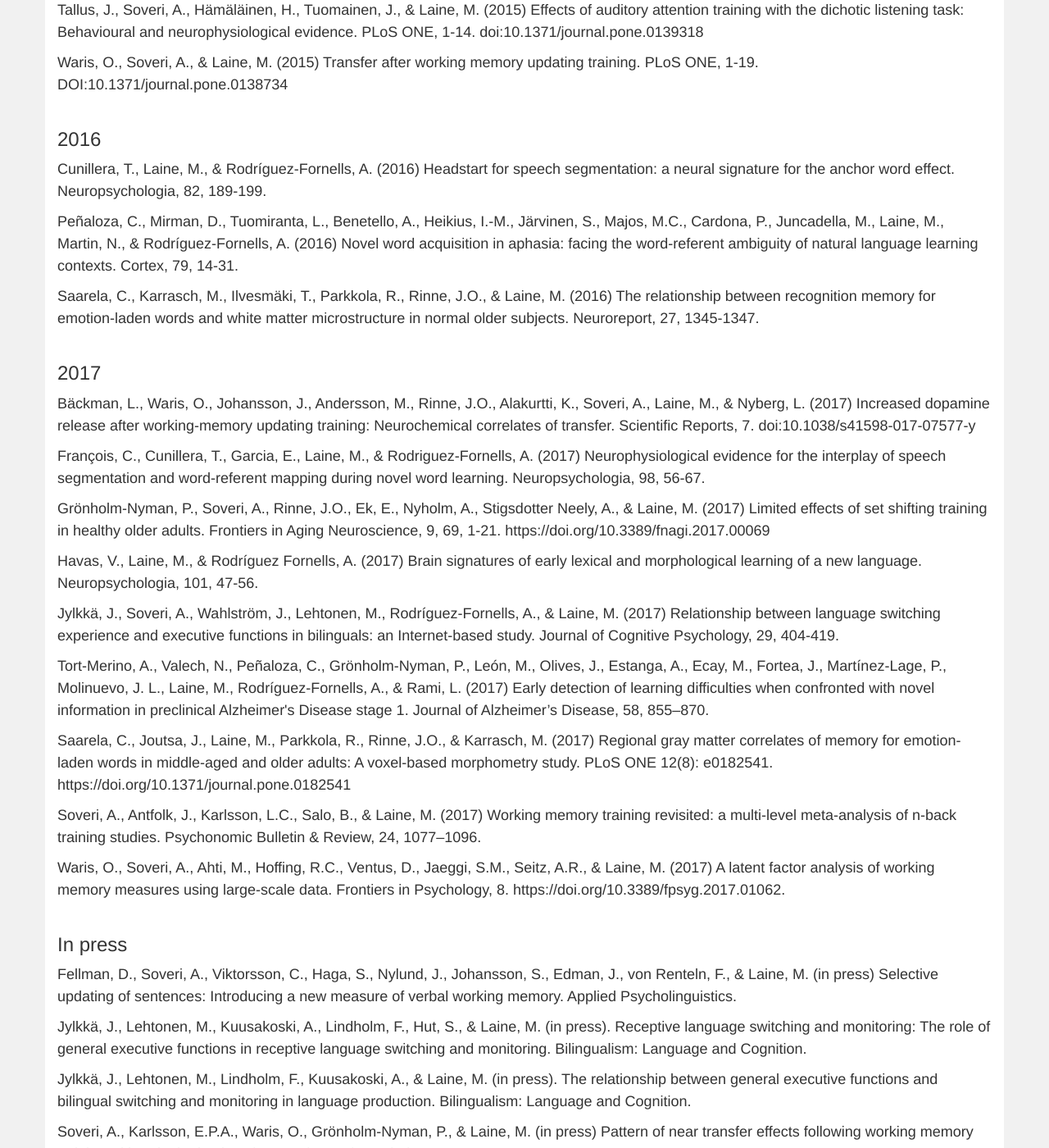
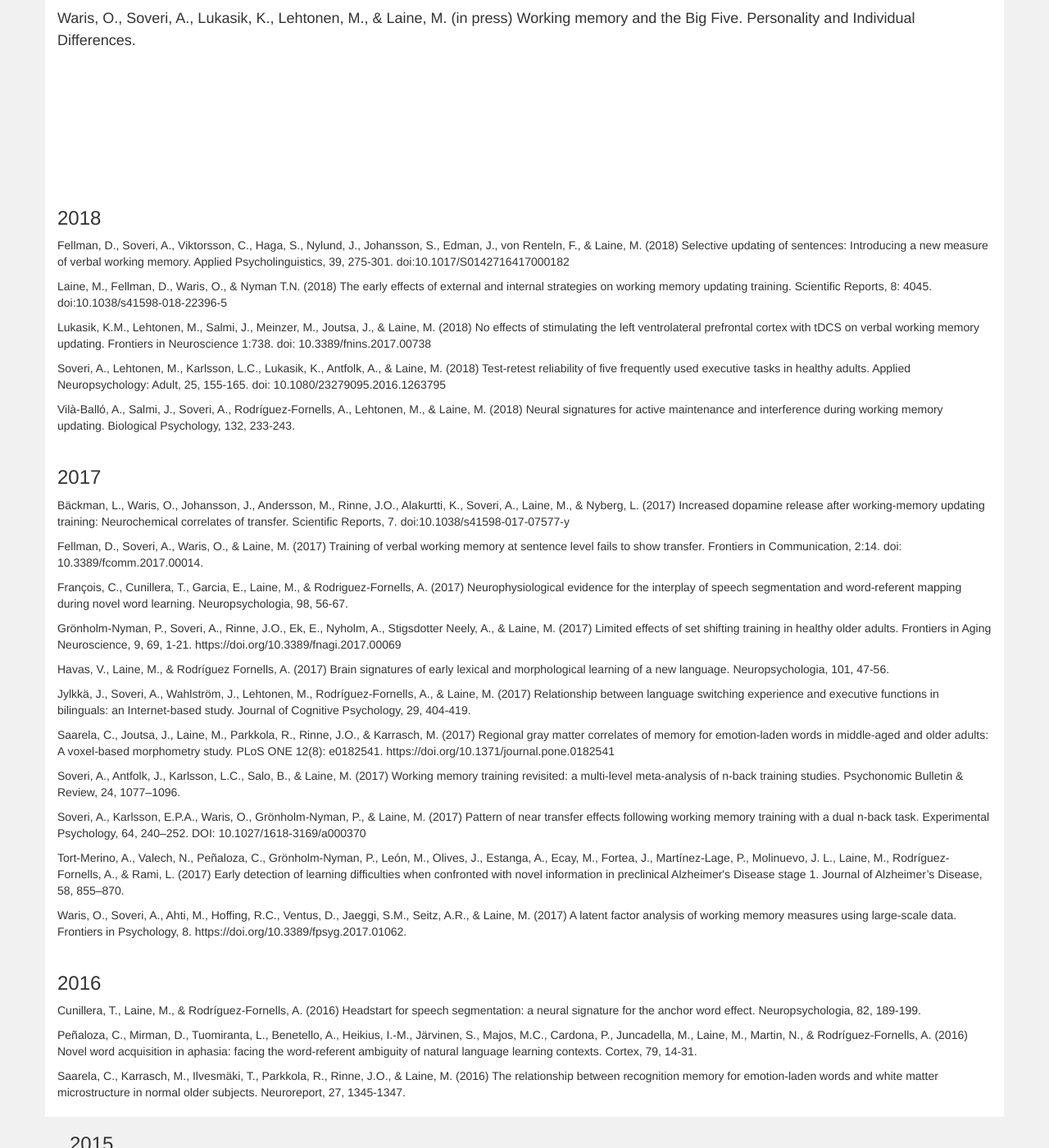
Before and after one commit to dlfell/braintrain, a Jekyll site: the page built from publications.html, in a window 1280 px wide and 1400 px high, scrolled down 591 px. Shown: the whole window at 82% size. Built offline with Jekyll 4.4.1, drawn with Linux system fonts in a browser that asks for light colours; nearby versions of some CDN libraries; some of the changed text lies outside the part shown.

Commit message:
Update publications.html

```diff
--- a/publications.html
+++ b/publications.html
@@ -3,6 +3,60 @@
 ---
 <div class="col-md-12">
     <h3>BrainTrain publications 2015-onwards related to working memory training, executive functions, bilingualism, learning, and memory</h3>
+</div>
+
+<div class="col-md-12">
+    <h3>In press</h3>
+    <ul class="research-list">
+        <li>Jylkkä, J., Lehtonen, M., Kuusakoski, A., Lindholm, F., Hut, S., & Laine, M. (in press). Receptive language switching and monitoring: The role of general executive functions in receptive language switching and monitoring. Bilingualism: Language and Cognition.</li>
+        <li>Jylkkä, J., Lehtonen, M., Lindholm, F., Kuusakoski, A., & Laine, M. (in press). The relationship between general executive functions and bilingual switching and monitoring in language production. Bilingualism: Language and Cognition.</li>
+        <li>Laine, M., & Lehtonen, M. (in press): Cognitive consequences of bilingualism: where to go from here? Language, Cognition and Neuroscience.</li>
+        <li>Lehtonen, M., Soveri, A., Laine, A., Järvenpää, J., De Bruin, A. & Antfolk, J. (in press). Is bilingualism associated with enhanced executive functioning? A meta-analytic review. Psychological Bulletin.</li>
+        <li>Salmi, J., Nyberg, L., & Laine, M. (in press) Working memory training mostly engages general-purpose large-scale networks for learning. Neuroscience and Biobehavioral Reviews.</li>
+        <li>Waris, O., Soveri, A., Lukasik, K., Lehtonen, M., & Laine, M. (in press) Working memory and the Big Five. Personality and Individual Differences.</li>
+    </ul>
+</div>
+
+</div>
+
+<div class="col-md-12">
+    <h3>2018</h3>
+    <ul class="research-list">
+        <li>Fellman, D., Soveri, A., Viktorsson, C., Haga, S., Nylund, J., Johansson, S., Edman, J., von Renteln, F., & Laine, M. (2018) Selective updating of sentences: Introducing a new measure of verbal working memory. Applied Psycholinguistics, 39, 275-301. doi:10.1017/S0142716417000182</li>
+        <li>Laine, M., Fellman, D., Waris, O., & Nyman T.N. (2018) The early effects of external and internal strategies on working memory updating training. Scientific Reports, 8: 4045. doi:10.1038/s41598-018-22396-5</li>
+        <li>Lukasik, K.M., Lehtonen, M., Salmi, J., Meinzer, M., Joutsa, J., & Laine, M. (2018) No effects of stimulating the left ventrolateral prefrontal cortex with tDCS on verbal working memory updating. Frontiers in Neuroscience 1:738. doi: 10.3389/fnins.2017.00738</li>
+        <li>Soveri, A., Lehtonen, M., Karlsson, L.C., Lukasik, K., Antfolk, A., & Laine, M. (2018) Test-retest reliability of five frequently used executive tasks in healthy adults. Applied Neuropsychology: Adult, 25, 155-165. doi: 10.1080/23279095.2016.1263795</li>
+        <li>Vilà-Balló, A., Salmi, J., Soveri, A., Rodríguez-Fornells, A., Lehtonen, M., & Laine, M. (2018) Neural signatures for active maintenance and interference during working memory updating. Biological Psychology, 132, 233-243.</li>
+    </ul>
+</div>
+
+<div class="col-md-12">
+    <h3>2017</h3>
+    <ul class="research-list">
+        <li>Bäckman, L., Waris, O., Johansson, J., Andersson, M., Rinne, J.O., Alakurtti, K., Soveri, A., Laine, M., & Nyberg, L. (2017) Increased dopamine release after working-memory updating training: Neurochemical correlates of transfer. Scientific Reports, 7. doi:10.1038/s41598-017-07577-y</li>
+        <li>Fellman, D., Soveri, A., Waris, O., & Laine, M. (2017) Training of verbal working memory at sentence level fails to show transfer. Frontiers in Communication, 2:14. doi: 10.3389/fcomm.2017.00014.</li>
+        <li>François, C., Cunillera, T., Garcia, E., Laine, M., & Rodriguez-Fornells, A. (2017) Neurophysiological evidence for the interplay of speech segmentation and word-referent mapping during novel word learning. Neuropsychologia, 98, 56-67.</li>
+        <li>Grönholm-Nyman, P., Soveri, A., Rinne, J.O., Ek, E., Nyholm, A., Stigsdotter Neely, A., & Laine, M. (2017) Limited effects of set shifting training in healthy older adults. Frontiers in Aging Neuroscience, 9, 69, 1-21. https://doi.org/10.3389/fnagi.2017.00069</li>
+        <li>Havas, V., Laine, M., & Rodríguez Fornells, A. (2017) Brain signatures of early lexical and morphological learning of a new language. Neuropsychologia, 101, 47-56.</li>
+        <li>Jylkkä, J., Soveri, A., Wahlström, J., Lehtonen, M., Rodríguez-Fornells, A., & Laine, M. (2017) Relationship between language switching experience and executive functions in bilinguals: an Internet-based study. Journal of Cognitive Psychology, 29, 404-419.</li>
+        <li>Saarela, C., Joutsa, J., Laine, M., Parkkola, R., Rinne, J.O., & Karrasch, M. (2017) Regional gray matter correlates of memory for emotion-laden words in middle-aged and older adults: A voxel-based morphometry study. PLoS ONE 12(8): e0182541. https://doi.org/10.1371/journal.pone.0182541</li>
+        <li>Soveri, A., Antfolk, J., Karlsson, L.C., Salo, B., & Laine, M. (2017) Working memory training revisited: a multi-level meta-analysis of n-back training studies. Psychonomic Bulletin & Review, 24, 1077–1096.</li>
+        <li>Soveri, A., Karlsson, E.P.A., Waris, O., Grönholm-Nyman, P., & Laine, M. (2017) Pattern of near transfer effects following working memory training with a dual n-back task. Experimental Psychology, 64, 240–252. DOI: 10.1027/1618-3169/a000370</li>
+        <li>Tort-Merino, A., Valech, N., Peñaloza, C., Grönholm-Nyman, P., León, M., Olives, J., Estanga, A., Ecay, M., Fortea, J., Martínez-Lage, P., Molinuevo, J. L., Laine, M., Rodríguez-Fornells, A., & Rami, L. (2017) Early detection of learning difficulties when confronted with novel information in preclinical Alzheimer's Disease stage 1. Journal of Alzheimer’s Disease, 58, 855–870.</li>
+        <li>Waris, O., Soveri, A., Ahti, M., Hoffing, R.C., Ventus, D., Jaeggi, S.M., Seitz, A.R., & Laine, M. (2017) A latent factor analysis of working memory measures using large-scale data. Frontiers in Psychology, 8. https://doi.org/10.3389/fpsyg.2017.01062.</li>
+    </ul>
+  </div>
+
+
+  <div class="col-md-12">
+    <h3>2016</h3>
+    <ul class="research-list">
+        <li>Cunillera, T., Laine, M., & Rodríguez-Fornells, A. (2016) Headstart for speech segmentation: a neural signature for the anchor word effect. Neuropsychologia, 82, 189-199.</li>
+        <li>Peñaloza, C., Mirman, D., Tuomiranta, L., Benetello, A., Heikius, I.-M., Järvinen, S., Majos, M.C., Cardona, P., Juncadella, M., Laine, M., Martin, N., & Rodríguez-Fornells, A. (2016) Novel word acquisition in aphasia: facing the word-referent ambiguity of natural language learning contexts. Cortex, 79, 14-31.</li>
+        <li>Saarela, C., Karrasch, M., Ilvesmäki, T., Parkkola, R., Rinne, J.O., & Laine, M. (2016) The relationship between recognition memory for emotion-laden words and white matter microstructure in normal older subjects. Neuroreport, 27, 1345-1347.</li>
+    </ul>
+ </div>
+
 </div>
 <div class="col-md-12">
     <h3>2015</h3>
@@ -14,39 +68,6 @@
         <li>Tallus, J., Soveri, A., Hämäläinen, H., Tuomainen, J., & Laine, M. (2015) Effects of auditory attention training with the dichotic listening task: Behavioural and neurophysiological evidence. PLoS ONE, 1-14. doi:10.1371/journal.pone.0139318</li>
         <li>Waris, O., Soveri, A., & Laine, M. (2015) Transfer after working memory updating training. PLoS ONE, 1-19. DOI:10.1371/journal.pone.0138734</li>
     </ul>
+ </div>
+
 </div>
-
-<div class="col-md-12">
-    <h3>2016</h3>
-    <ul class="research-list">
-        <li>Cunillera, T., Laine, M., & Rodríguez-Fornells, A. (2016) Headstart for speech segmentation: a neural signature for the anchor word effect. Neuropsychologia, 82, 189-199.</li>
-        <li>Peñaloza, C., Mirman, D., Tuomiranta, L., Benetello, A., Heikius, I.-M., Järvinen, S., Majos, M.C., Cardona, P., Juncadella, M., Laine, M., Martin, N., & Rodríguez-Fornells, A. (2016) Novel word acquisition in aphasia: facing the word-referent ambiguity of natural language learning contexts. Cortex, 79, 14-31.</li>
-        <li>Saarela, C., Karrasch, M., Ilvesmäki, T., Parkkola, R., Rinne, J.O., & Laine, M. (2016) The relationship between recognition memory for emotion-laden words and white matter microstructure in normal older subjects. Neuroreport, 27, 1345-1347.</li>
-    </ul>
-</div>
-
-<div class="col-md-12">
-    <h3>2017</h3>
-    <ul class="research-list">
-        <li>Bäckman, L., Waris, O., Johansson, J., Andersson, M., Rinne, J.O., Alakurtti, K., Soveri, A., Laine, M., & Nyberg, L. (2017) Increased dopamine release after working-memory updating training: Neurochemical correlates of transfer. Scientific Reports, 7. doi:10.1038/s41598-017-07577-y</li>
-        <li>François, C., Cunillera, T., Garcia, E., Laine, M., & Rodriguez-Fornells, A. (2017) Neurophysiological evidence for the interplay of speech segmentation and word-referent mapping during novel word learning. Neuropsychologia, 98, 56-67.</li>
-        <li>Grönholm-Nyman, P., Soveri, A., Rinne, J.O., Ek, E., Nyholm, A., Stigsdotter Neely, A., & Laine, M. (2017) Limited effects of set shifting training in healthy older adults. Frontiers in Aging Neuroscience, 9, 69, 1-21. https://doi.org/10.3389/fnagi.2017.00069</li>
-        <li>Havas, V., Laine, M., & Rodríguez Fornells, A. (2017) Brain signatures of early lexical and morphological learning of a new language. Neuropsychologia, 101, 47-56.</li>
-        <li>Jylkkä, J., Soveri, A., Wahlström, J., Lehtonen, M., Rodríguez-Fornells, A., & Laine, M. (2017) Relationship between language switching experience and executive functions in bilinguals: an Internet-based study. Journal of Cognitive Psychology, 29, 404-419.</li>
-        <li>Tort-Merino, A., Valech, N., Peñaloza, C., Grönholm-Nyman, P., León, M., Olives, J., Estanga, A., Ecay, M., Fortea, J., Martínez-Lage, P., Molinuevo, J. L., Laine, M., Rodríguez-Fornells, A., & Rami, L. (2017) Early detection of learning difficulties when confronted with novel information in preclinical Alzheimer's Disease stage 1. Journal of Alzheimer’s Disease, 58, 855–870.</li>
-        <li>Saarela, C., Joutsa, J., Laine, M., Parkkola, R., Rinne, J.O., & Karrasch, M. (2017) Regional gray matter correlates of memory for emotion-laden words in middle-aged and older adults: A voxel-based morphometry study. PLoS ONE 12(8): e0182541. https://doi.org/10.1371/journal.pone.0182541</li>
-        <li>Soveri, A., Antfolk, J., Karlsson, L.C., Salo, B., & Laine, M. (2017) Working memory training revisited: a multi-level meta-analysis of n-back training studies. Psychonomic Bulletin & Review, 24, 1077–1096.</li>
-        <li>Waris, O., Soveri, A., Ahti, M., Hoffing, R.C., Ventus, D., Jaeggi, S.M., Seitz, A.R., & Laine, M. (2017) A latent factor analysis of working memory measures using large-scale data. Frontiers in Psychology, 8. https://doi.org/10.3389/fpsyg.2017.01062.</li>
-    </ul>
-</div>
-
-<div class="col-md-12">
-    <h3>In press</h3>
-    <ul class="research-list">
-        <li>Fellman, D., Soveri, A., Viktorsson, C., Haga, S., Nylund, J., Johansson, S., Edman, J., von Renteln, F., & Laine, M. (in press) Selective updating of sentences: Introducing a new measure of verbal working memory. Applied Psycholinguistics.</li>
-        <li>Jylkkä, J., Lehtonen, M., Kuusakoski, A., Lindholm, F., Hut, S., & Laine, M. (in press). Receptive language switching and monitoring: The role of general executive functions in receptive language switching and monitoring. Bilingualism: Language and Cognition.</li>
-        <li>Jylkkä, J., Lehtonen, M., Lindholm, F., Kuusakoski, A., & Laine, M. (in press). The relationship between general executive functions and bilingual switching and monitoring in language production. Bilingualism: Language and Cognition.</li>
-        <li>Soveri, A., Karlsson, E.P.A., Waris, O., Grönholm-Nyman, P., & Laine, M. (in press) Pattern of near transfer effects following working memory training with a dual n-back task. Experimental Psychology.</li>
-        <li>Soveri, A., Lehtonen, M., Karlsson, L.C., Lukasik, K., Antfolk, A., & Laine, M. (in press) Test-retest reliability of five frequently used executive tasks in healthy adults. Applied Neuropsychology: Adult.</li>
-    </ul>
-</div>
```
